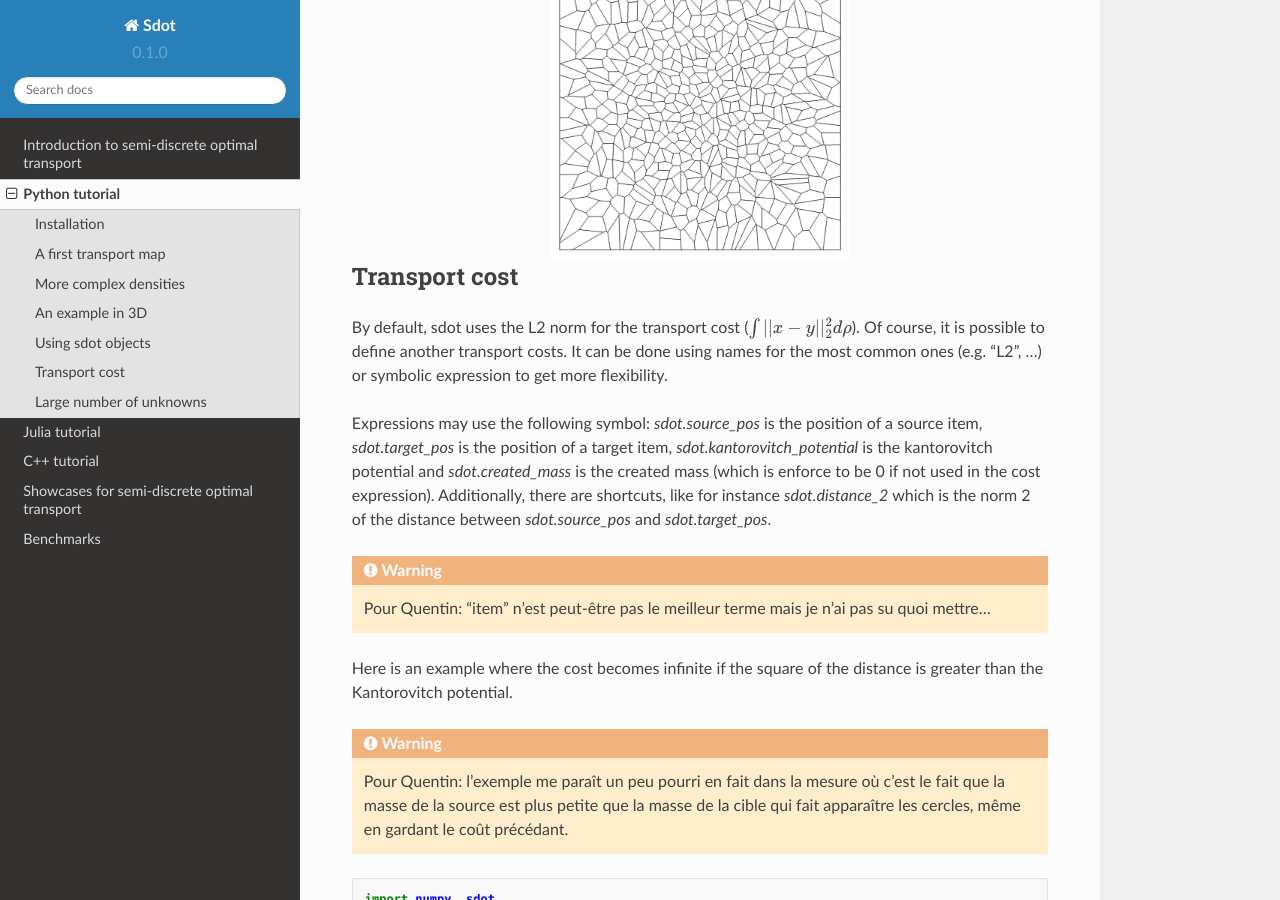
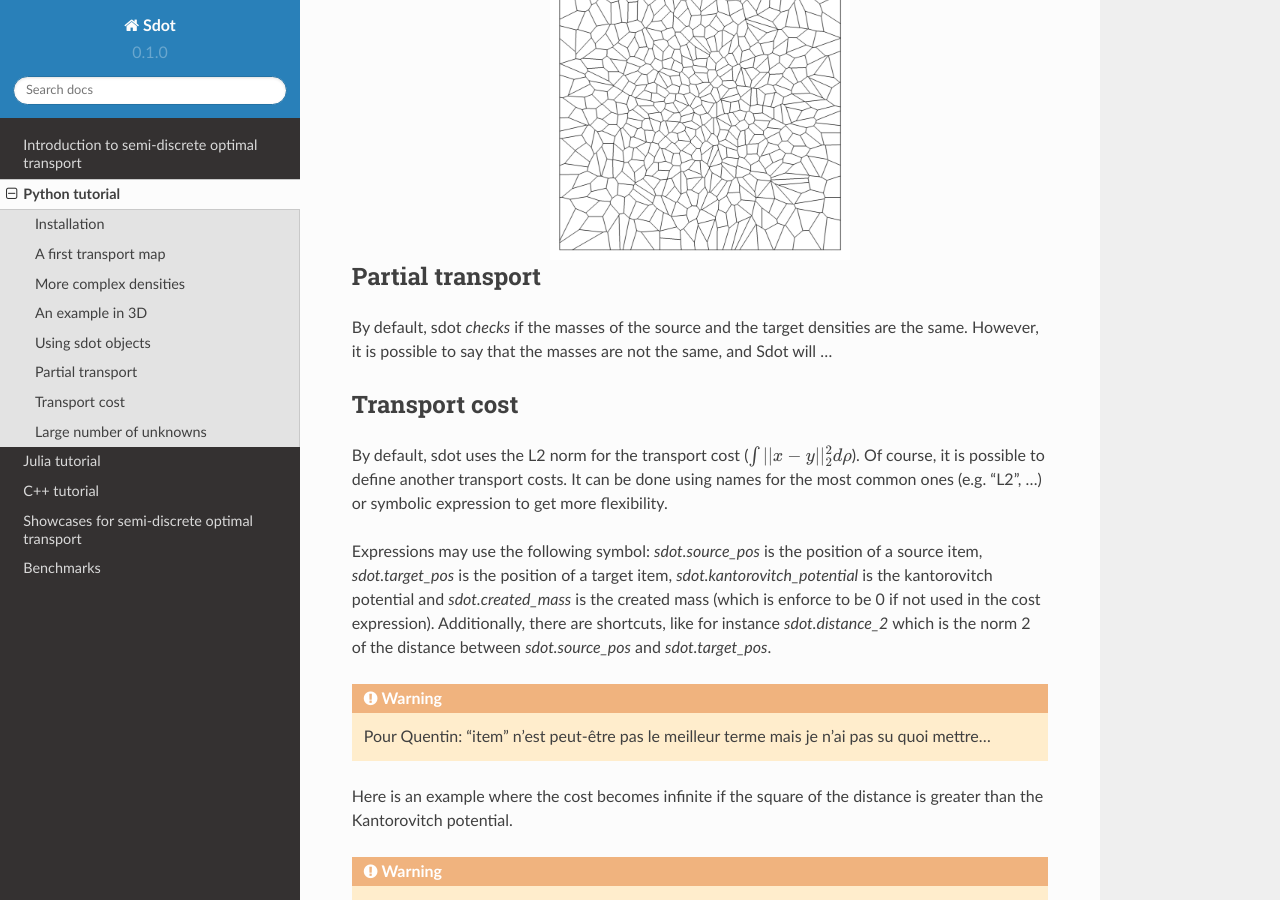
Before and after one commit to sd-ot/sd-ot, a Sphinx documentation site: the page built from docs/source/tuto_py.rst, in a window 1280 px wide and 900 px high, scrolled down 5181 px. Built offline with Sphinx 7.4.7 and the Read the Docs theme 2.0.0, drawn with Linux system fonts in a browser that asks for light colours.

Commit message:
partial partial

```diff
--- a/docs/source/tuto_py.rst
+++ b/docs/source/tuto_py.rst
@@ -222,8 +222,16 @@ In the following example, we compute several transport maps that use the same so
    :align: center
 
 
+Partial transport
+-----------------
+
+By default, sdot *checks* if the masses of the source and the target densities are the same. However, it is possible to say that the masses are not the same, and Sdot will ...
+
+
 Transport cost
 --------------
+
+
 
 By default, sdot uses the L2 norm for the transport cost (:math:`\int ||x - y||^2_2 d\rho`). Of course, it is possible to define another transport costs. It can be done using names for the most common ones (e.g. "L2", ...) or symbolic expression to get more flexibility.
 
```
